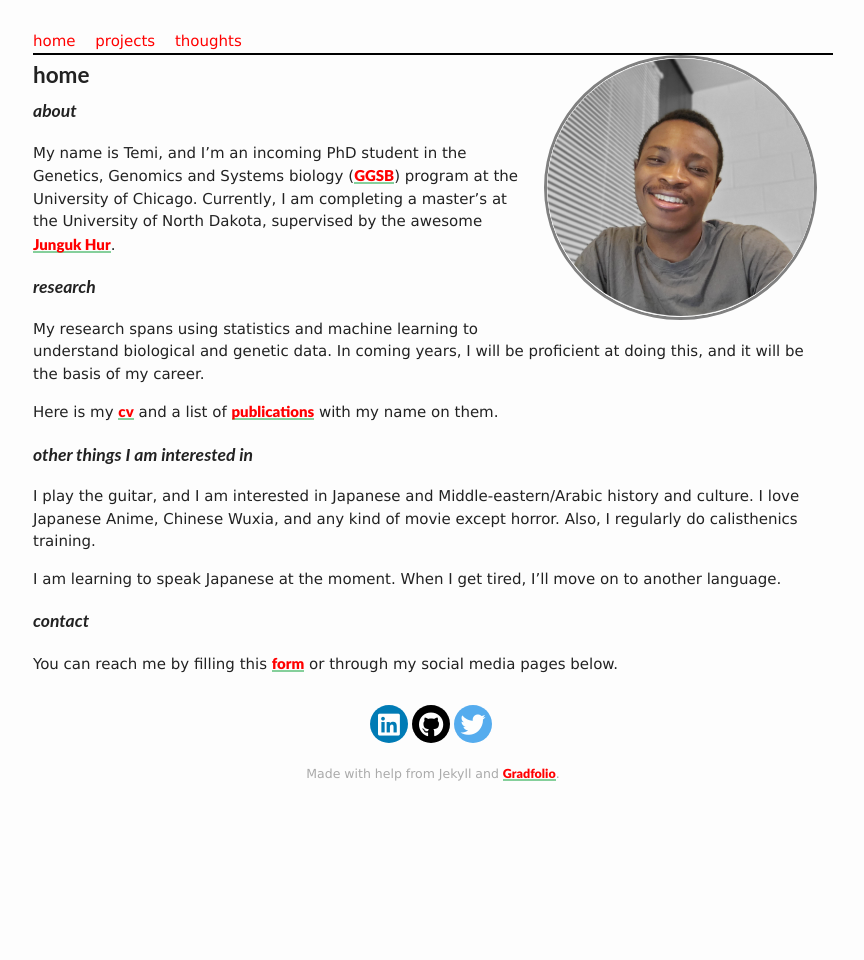
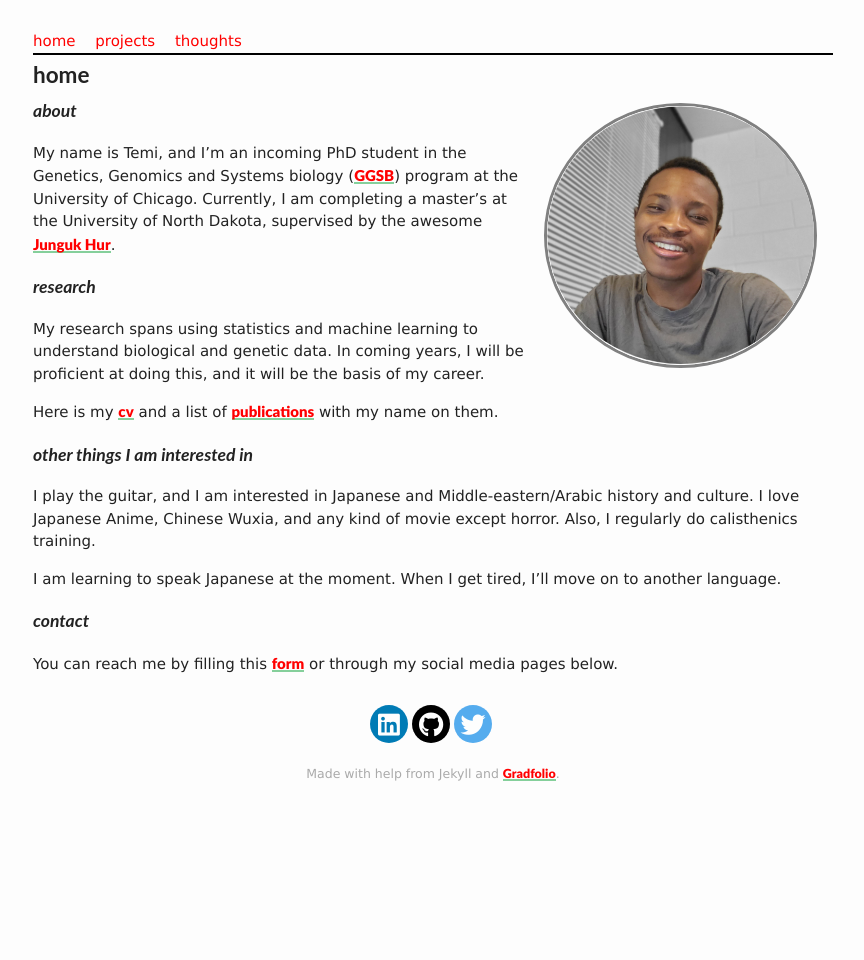
Before and after one commit to tobbyxy/temipete.github.io, a Jekyll site: the page built from index.md, in a window 1280 px wide. Shown: the whole page, without its empty margins (207-1071 px from the left). Built offline with Jekyll 4.4.1, drawn with Linux system fonts in a browser that asks for light colours; nearby versions of some CDN libraries; our own code applies the rules of GitHub Pages for plain Markdown files.

Commit message:
Update profile.scss

```diff
--- a/assets/css/_sass/profile.scss
+++ b/assets/css/_sass/profile.scss
@@ -5,6 +5,7 @@
     margin-left: 1rem;
     margin-right: 1rem;
     margin-bottom: 1rem;
+    margin-top: 3rem;
     border-radius: 6px;
     border-radius: 50%;
 }
```
